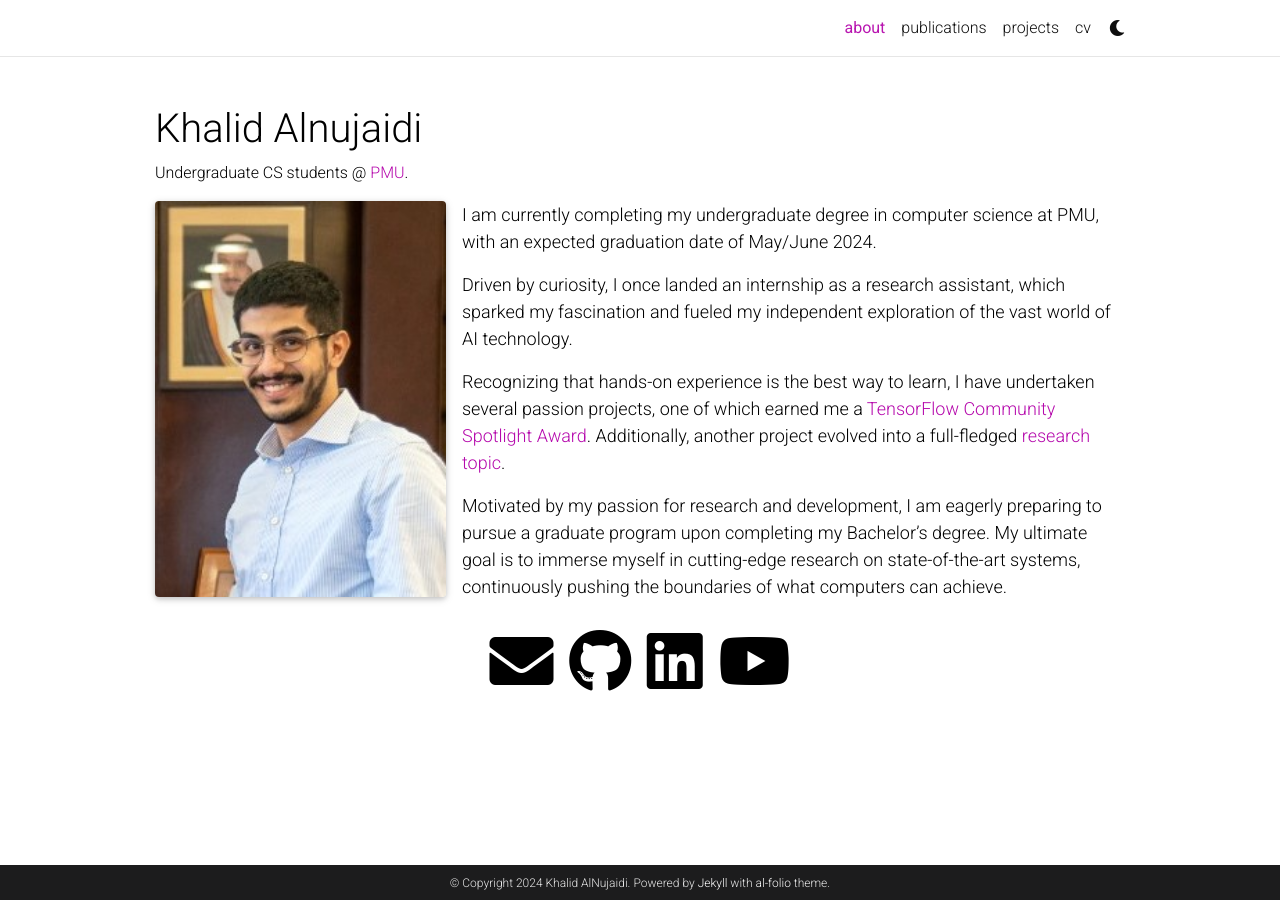
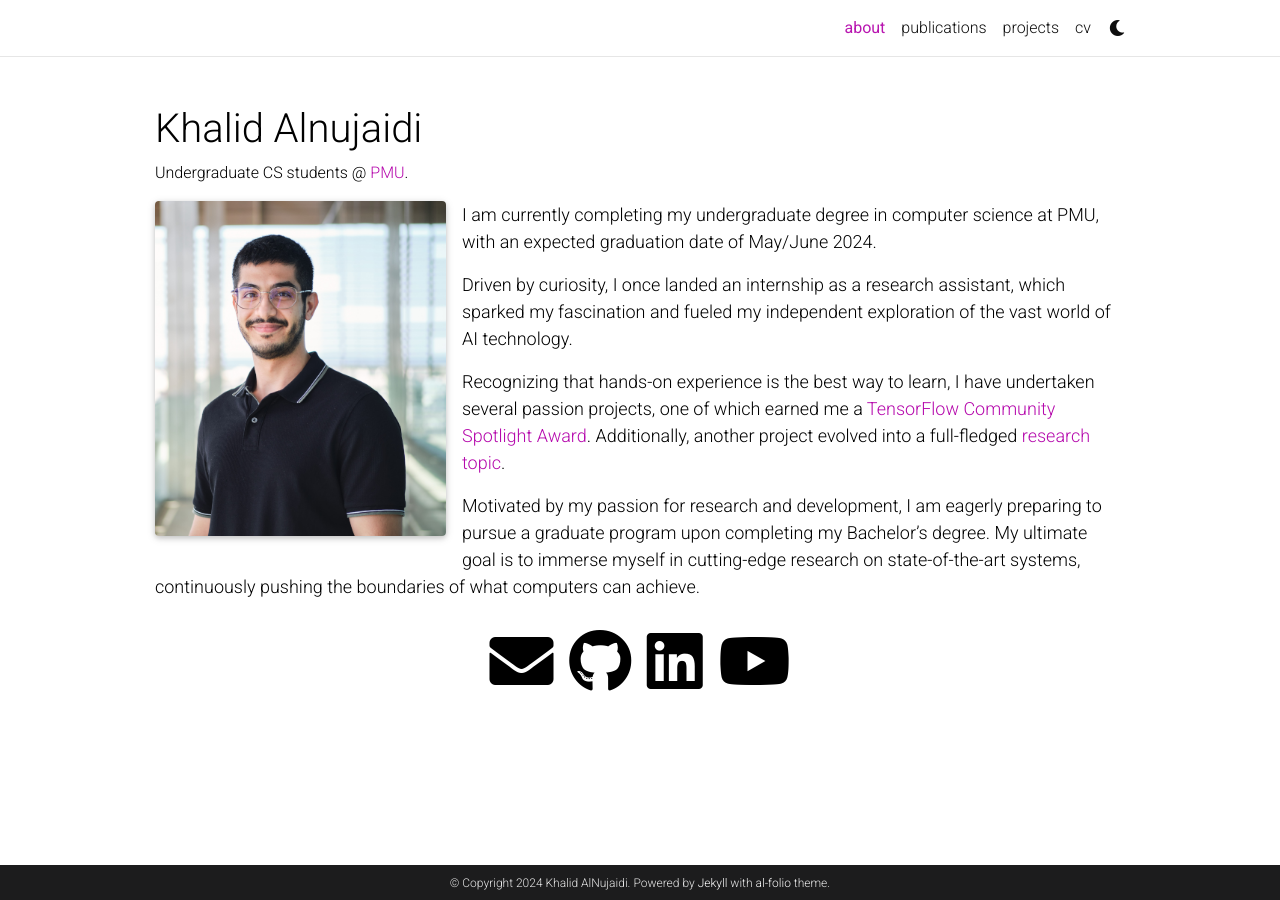
Before and after one commit to KhalidAlnujaidi/KhalidAlnujaidi.github.io, a Jekyll site: the page built from _pages/about.md, in a window 1280 px wide. Built offline with Jekyll 4.4.1, drawn with Linux system fonts in a browser that asks for light colours; comment, search, counter and statistics services are not loaded; a style sheet for code colours, icons or effects is not loaded.

Commit message:
new picture

```diff
--- a/_pages/about.md
+++ b/_pages/about.md
@@ -6,15 +6,14 @@ subtitle: Undergraduate CS students @ <a href="https://www.pmu.edu.sa/">PMU</a>.
 
 profile:
   align: left
-  image: myimg.jpeg
+  image: myimg.jpg
   image_circular: false # crops the image to make it circular
   address: >
 
-
-news: false  # includes a list of news items
-latest_posts: false  # includes a list of the newest posts
+news: false # includes a list of news items
+latest_posts: false # includes a list of the newest posts
 selected_papers: false # includes a list of papers marked as "selected={true}"
-social: true  # includes social icons at the bottom of the page
+social: true # includes social icons at the bottom of the page
 ---
 
 I am currently completing my undergraduate degree in computer science at PMU, with an expected graduation date of May/June 2024.
```
Also changed, not shown: assets/img/myimg.jpg (added).
